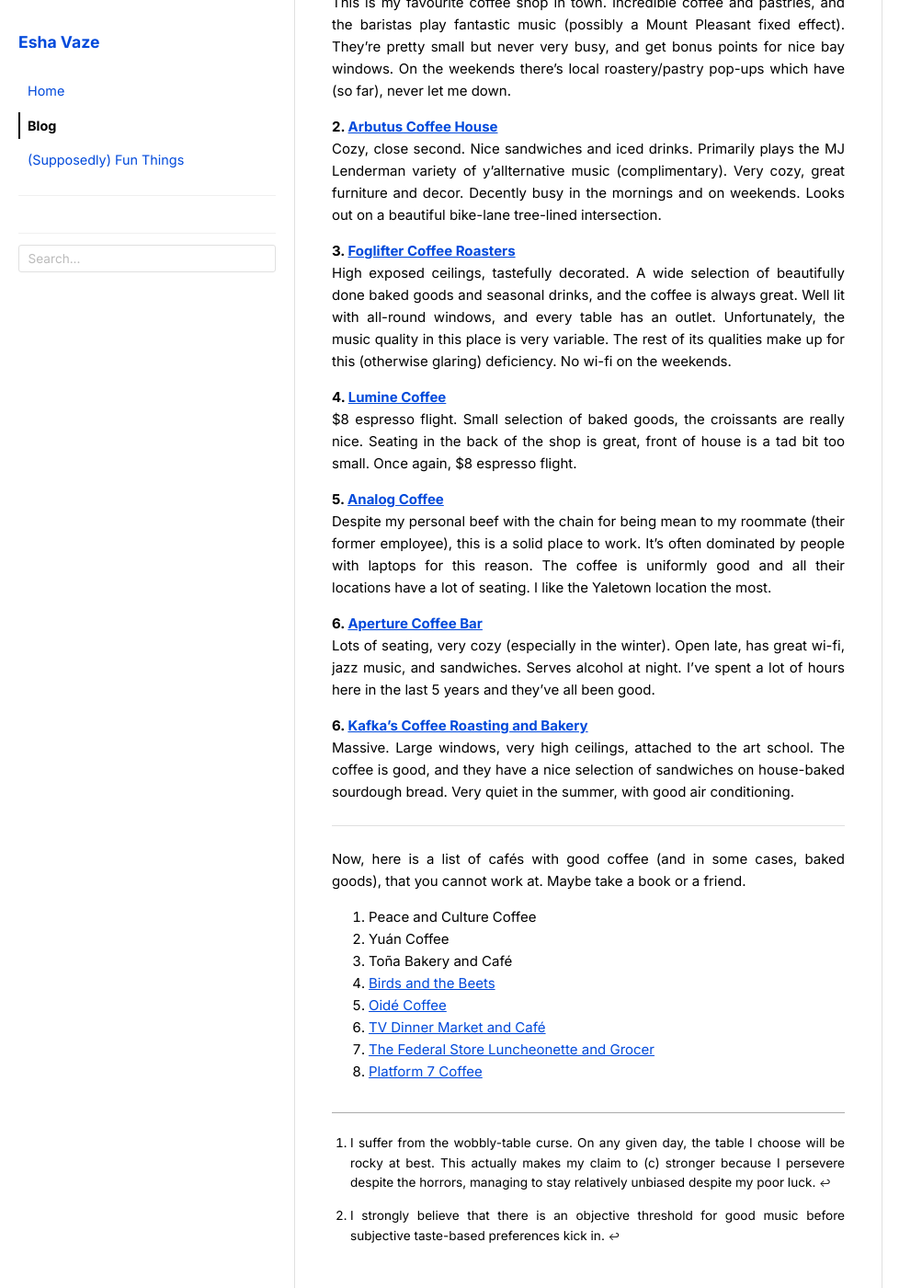
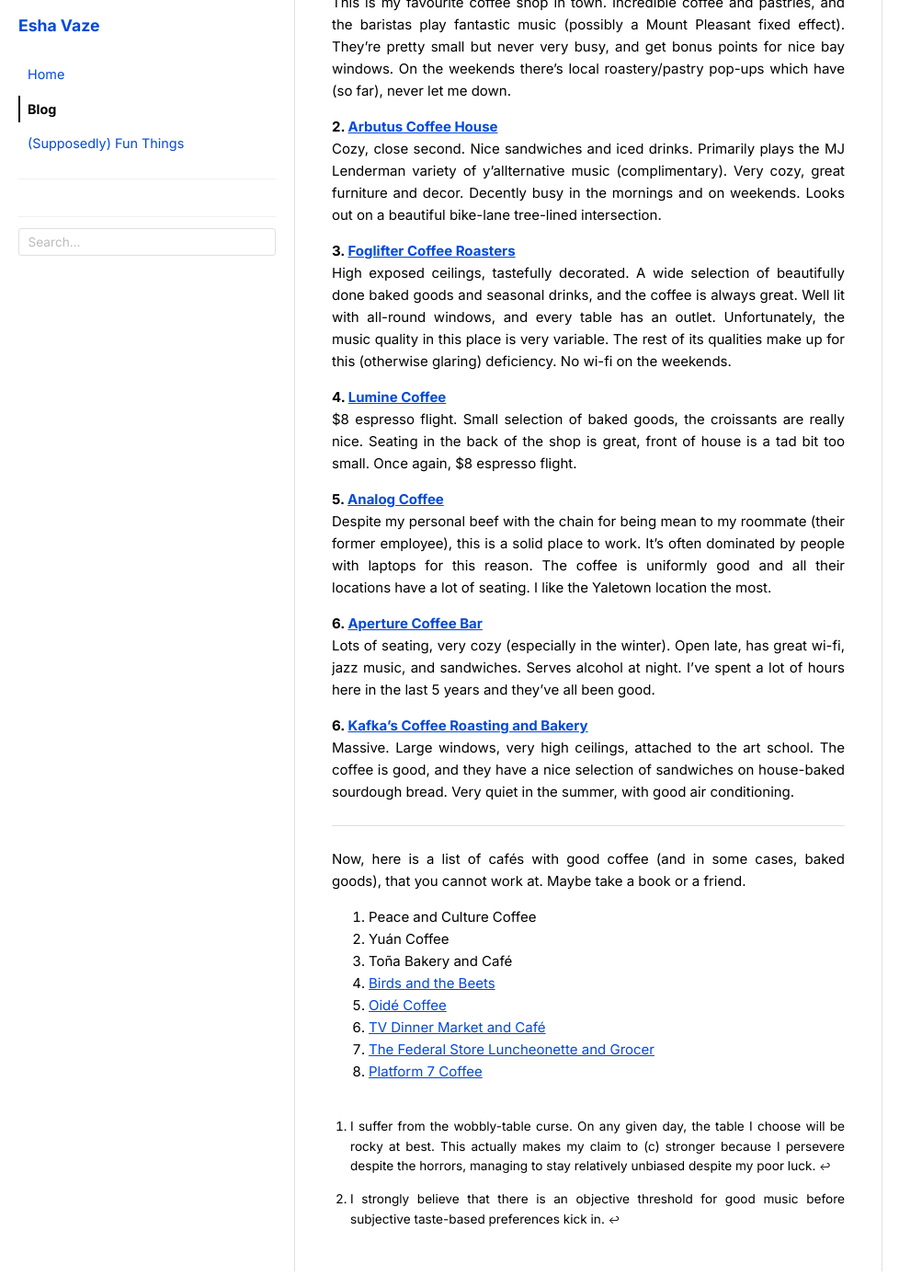
Before and after one commit to vaze-esha/vaze-esha.github.io, a Jekyll site: the page built from _posts/2026-05-01-vancouver-cafe-rankings.md, in a window 1280 px wide and 1400 px high, scrolled down 616 px. Shown: the whole window at 92% size, without its empty margins (0-1003 px from the left). Built offline with Jekyll 4.4.1, drawn with Linux system fonts in a browser that asks for light colours.

Commit message:
Fix double grey line before footnotes
The markdown --- renders as <hr> (one line). Kramdown also auto-generates
an <hr> inside .footnotes and .footnotes had its own border-top — that
made three potential lines. Hide the inner <hr> and remove border-top
from .footnotes so only the markdown --- separator shows.

Co-Authored-By: Claude Sonnet 4.6 <noreply@anthropic.com>

```diff
--- a/assets/css/style.css
+++ b/assets/css/style.css
@@ -212,12 +212,15 @@ figcaption {
   line-height: 1.4;
 }
 
-/* Footnotes (Kramdown generates .footnotes) */
+/* Footnotes (Kramdown generates .footnotes with its own <hr> inside) */
+.footnotes > hr {
+  display: none;
+}
+
 .footnotes {
   font-size: 0.85rem;
-  margin-top: 2rem;
+  margin-top: 0.5rem;
   color: black;
-  border-top: 1px solid #aaa;
   padding-top: 0.5rem;
 }
 
```
Also changed, not shown: 2 other files.
